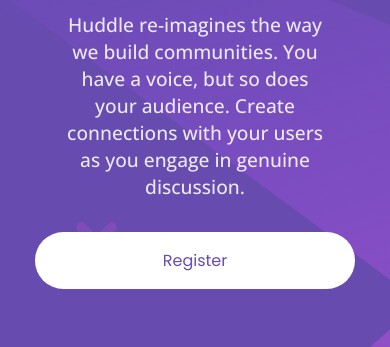
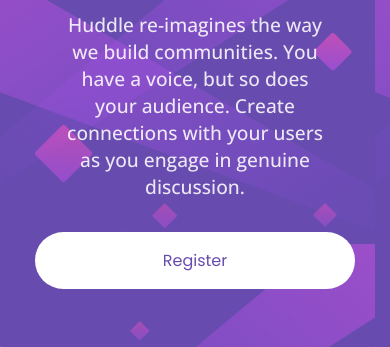
Before and after one commit to AslamtoIbrahim/Huddle-landing-page-with-single-introductory-section-master, a plain HTML site: page index.html in a window 390 px wide. Shown: the part 502-849 px from the top of the page. Drawn offline with nearby package versions, Linux system fonts and the light colour scheme.

Commit message:
add mobile iamge

```diff
--- a/styles.css
+++ b/styles.css
@@ -193,6 +193,10 @@ button:hover {
 }
 
 @media screen and (max-width: 750px) {
+    body {
+        background-image: url('images/bg-mobile.svg');
+    }
+
     .card {
         display: flex;
         justify-content: center;
@@ -209,9 +213,9 @@ button:hover {
         gap: 3rem;
     }
 
-     .image{
+    .image {
         width: 100%;
-     }
+    }
 
     .item2 {
         width: 70%;
```
